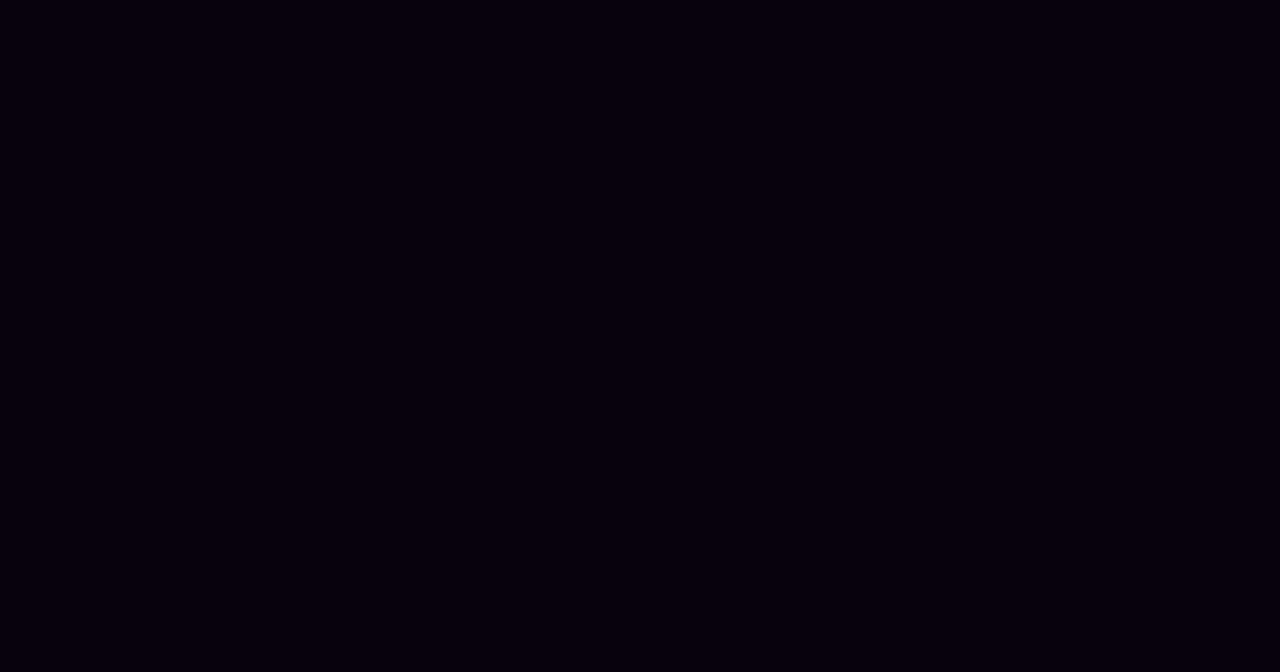
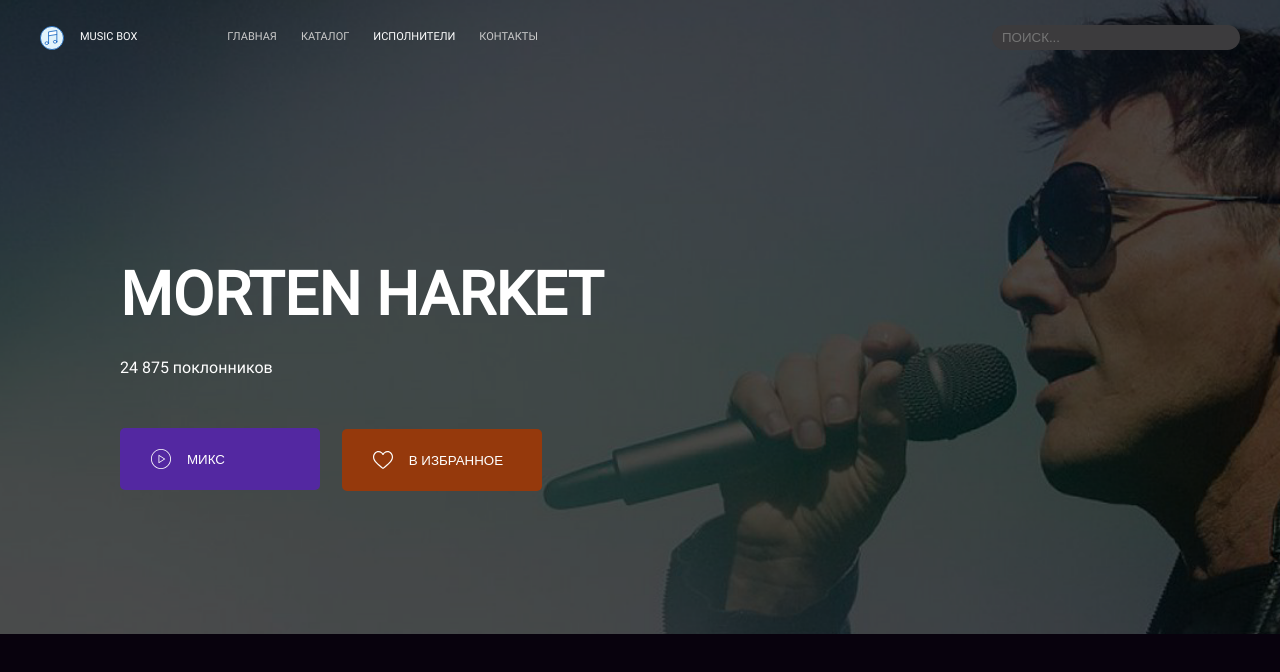
Before and after one commit to Smolib/layout-designer-project-lvl2, a plain HTML site: page src/artist.html in a window 1280 px wide. Drawn offline with Linux system fonts and the light colour scheme; files that its build step writes are made by us from their sources.

Commit message:
add page-description in artist

```diff
--- a/src/artist.html
+++ b/src/artist.html
@@ -2,12 +2,54 @@
 <html lang="ru">
   <head>
     <meta charset="UTF-8" />
-    <meta name="viewport" content="width=device-width, initial-scale=1.0" />
-    <meta http-equiv="X-UA-Compatible" content="ie=edge" />
+    <meta name="viewport" content="width=device-width, initial-scale=1.0">
+    <meta http-equiv="X-UA-Compatible" content="ie=edge">
     <title>Портал Music Box - Smolib</title>
-    <link rel="stylesheet" href="styles/style.css" />
+    <link rel="stylesheet" href="css/style.css">
   </head>
   <body>
-
+    <header class="header">
+      <div class="header__logo">
+        <img class="header__logo-img" src="images/logo.svg" alt="Логотип Music Box">
+        <span class="header__logo-text">Music Box</span>
+      </div>
+      <nav>
+        <ul class="header__nav-list">
+          <li class="header__nav-item">
+            <a class="header__nav-link" href="index.html">Главная</a>
+          </li>
+          <li class="header__nav-item">
+            <a class="header__nav-link" href="#">Каталог</a>
+          </li>
+          <li class="header__nav-item">
+            <a class="header__nav-link header__nav-link_selected" href="#">Исполнители</a>
+          </li>
+          <li class="header__nav-item">
+            <a class="header__nav-link" href="#">Контакты</a>
+          </li>
+        </ul>
+      </nav>
+      <form class="header__form" action="">
+        <input class="header__input" name="search" placeholder="Поиск..." type="search">
+      </form>
+    </header>
+    <section id="page-description" class="artist">
+      <h1>Morten Harket</h1>
+      <p class="artist__description">24 875 поклонников</p>
+      <form>
+        <button class="artist__button artist__button_color_purple" name="button">
+          <div class="artist__button-inside">
+            <img class="artist__button-img" src="images/play-button-white.svg">
+            Микс
+          </div>
+        </button>
+        <button class="artist__button artist__button_color_red" name="button">
+          <div class="artist__button-inside">
+            <img class="artist__button-img"  src="images/heart-white.svg">
+            В избранное
+          </div>
+        </button>
+      </form>
+    </section>
   </body>
 </html>
--- /dev/null
+++ b/src/scss/_artist.scss
@@ -0,0 +1,55 @@
+.artist {
+  height: 49.5vw;
+  max-height: 713px;
+  min-height: 550px;
+  display: flex;
+  flex-direction: column;
+  align-items: flex-start;
+  justify-content: flex-start;
+  background-image: url(../images/Morten\ Harket.png);
+  background-position: center;
+  background-size: cover;
+  padding: 250px 120px 0;
+  box-sizing: border-box;
+  @media screen and (max-width: $mobile-width) {
+    max-height: 730px;
+    height: 730px;
+    padding: 225px 20px 224px;
+  }
+  &__description {
+      @extend %text-size-1;
+      margin: 16px 0 48px;
+  }
+  &__button {
+    width: 200px;
+    height: 62px;
+    border-radius: 5px;
+    border: 0;
+    @extend %text-uppercase;
+    color: var(--white);
+    padding: 0;
+    margin-right: 19px;
+    margin-bottom: 24px;
+    &_color {
+      &_purple {
+        background-color: var(--purple);
+      }
+      &_red {
+        background-color: var(--red);
+      }
+    }
+    @media screen and (max-width: $mobile-width) {
+      display: block;
+    }
+  }
+  &__button-inside {
+    display: flex;
+    align-items: center;
+    justify-content: flex-start;
+  }
+  &__button-img {
+    width: 20px;
+    padding-left: 31px;
+    padding-right: 16px;
+  }
+}
--- a/src/scss/_general.scss
+++ b/src/scss/_general.scss
@@ -11,6 +11,7 @@ body {
   background-color: var(--black);
   position: relative;
   @extend %indent-none;
+  color: var(--white);
 }
 
 @mixin titles-style {
--- a/src/scss/_page-description.scss
+++ b/src/scss/_subscription.scss
@@ -1,6 +1,7 @@
-.page-description {
+.subscription {
   height: calc(100vw / 1.92);
   max-height: 750px;
+  min-height: 550px;
   display: flex;
   flex-direction: column;
   align-items: center;
@@ -16,7 +17,6 @@
   }
   &__description {
     @extend %text-size-1;
-    color: var(--white);
     margin: 31px 0 17px;
     text-align: center;
     @media screen and (max-width: $mobile-width) {
--- a/src/scss/_variables.scss
+++ b/src/scss/_variables.scss
@@ -16,7 +16,6 @@
   %text-size-#{$i} {
     font-size: #{$size}px;
     line-height: 1.5;
-    color: var(--dark);
   }
 }
 
--- a/src/scss/app.scss
+++ b/src/scss/app.scss
@@ -1,4 +1,5 @@
 @import "_variables";
 @import "_general";
 @import "_header";
-@import "_page-description";
+@import "_subscription";
+@import "_artist";
```
Also changed, not shown: src/index.html (+8 -8 lines), src/css/style.css, src/images/heart-white.svg (added), src/images/play-button-white.svg (added), src/scss/page-description.scss (added), 1 other file.
